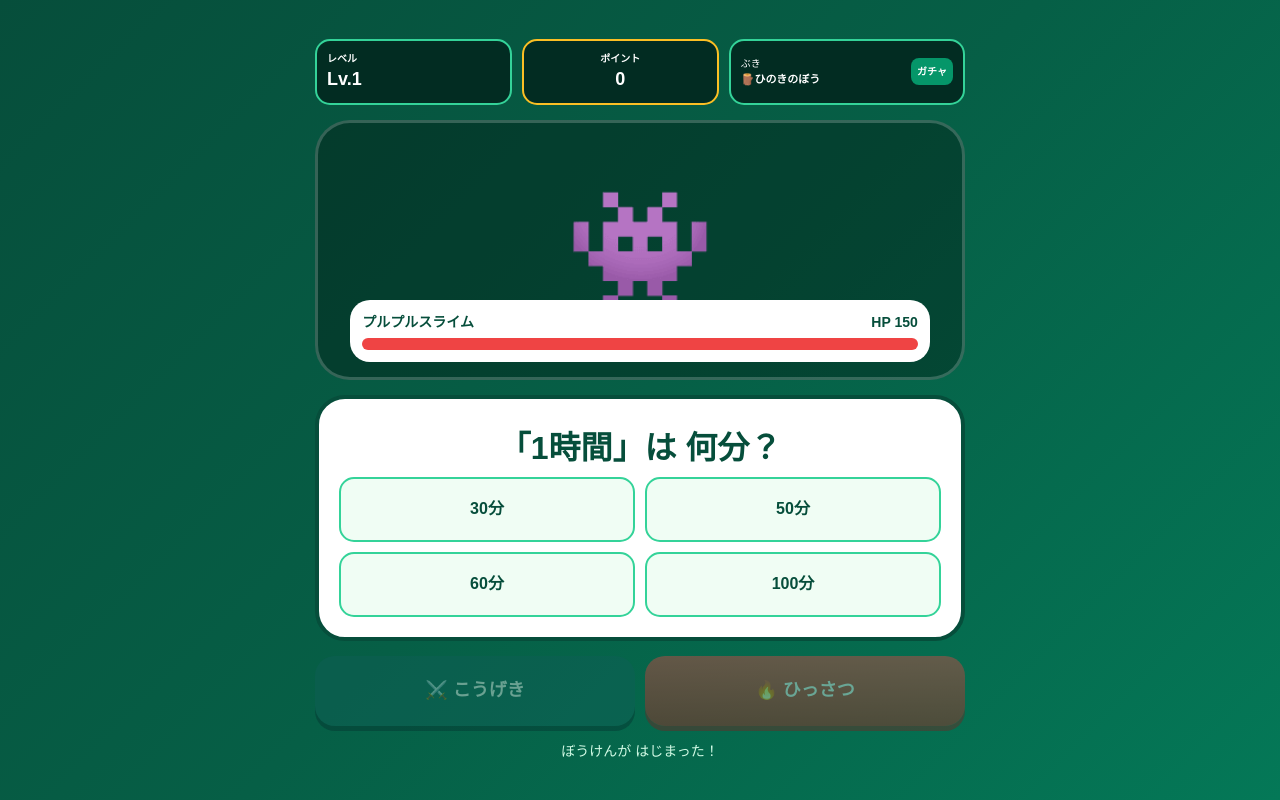
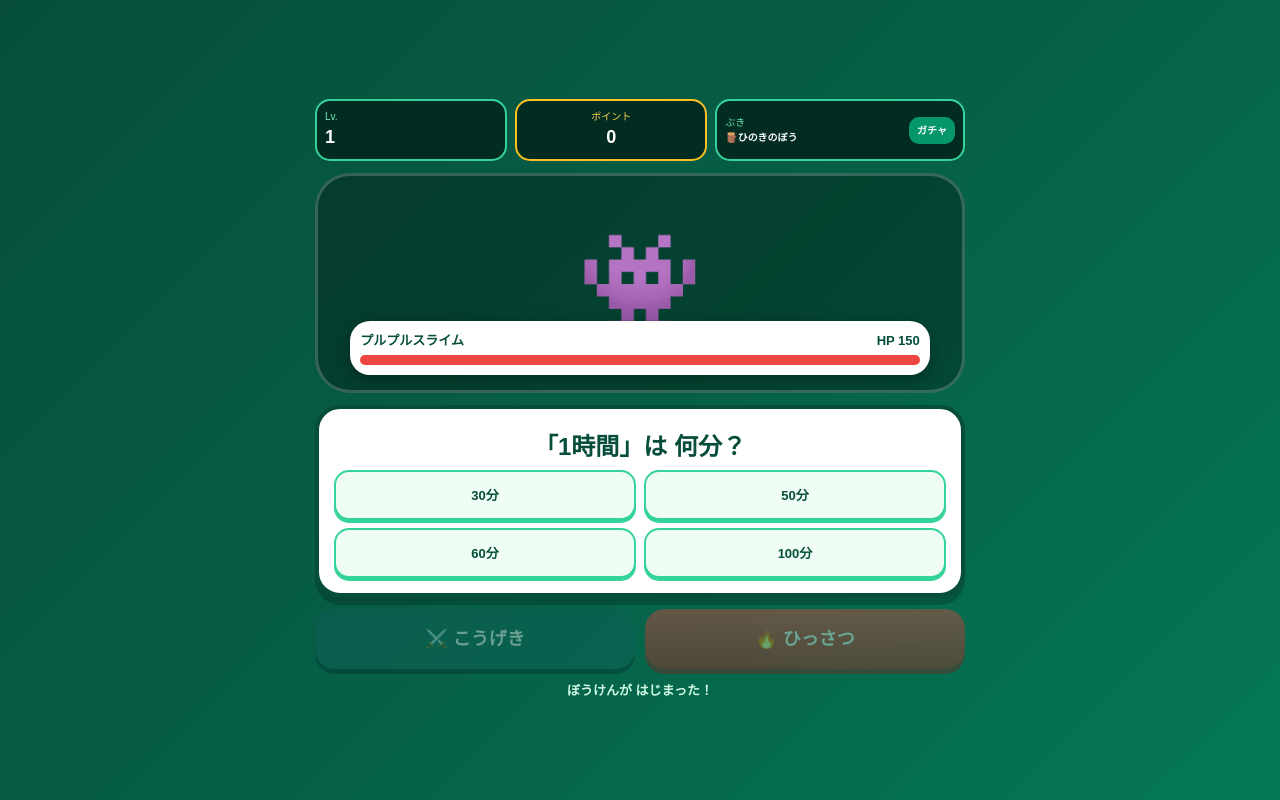
Before and after one commit to kotani6053/manaho-rpg, a Next.js app in the folder my-study-rpg/: page / in a window 1280 px wide. Built offline with nearby package versions, Linux system fonts and the light colour scheme.

Commit message:
Update page.tsx

```diff
--- a/my-study-rpg/src/app/page.tsx
+++ b/my-study-rpg/src/app/page.tsx
@@ -1,8 +1,8 @@
 "use client";
-import React, { useState, useEffect, useRef } from 'react';
+import React, { useState, useEffect } from 'react';
 import { kotobaData, monsterList, gachaTable } from '../data/gameData';
 
-export default function RobustRPG() {
+export default function UltimateRPG() {
   const [points, setPoints] = useState(0);
   const [playerLv, setPlayerLv] = useState(1);
   const [monsterIdx, setMonsterIdx] = useState(0);
@@ -18,25 +18,10 @@ export default function RobustRPG() {
   const generateQuiz = () => {
     const isMath = Math.random() > 0.4;
     if (isMath) {
-      const useThree = Math.random() > 0.4;
-      if (useThree) {
-        const a = Math.floor(Math.random() * 10) + 5;
-        const b = Math.floor(Math.random() * 10) + 1;
-        const c = Math.floor(Math.random() * 5) + 1;
-        const op1 = Math.random() > 0.5 ? '+' : '-';
-        const op2 = Math.random() > 0.5 ? '+' : '-';
-        let ans = op1 === '+' ? a + b : a - b;
-        ans = op2 === '+' ? ans + c : ans - c;
-        if (ans < 0) return generateQuiz();
-        setQuiz({ q: `${a} ${op1} ${b} ${op2} ${c} = ?`, a: ans.toString(), type: "math" });
-      } else {
-        const a = Math.floor(Math.random() * 30) + 10;
-        const b = Math.floor(Math.random() * 20) + 1;
-        const op = Math.random() > 0.5 ? '+' : '-';
-        const ans = op === '+' ? a + b : a - b;
-        if (ans < 0) return generateQuiz();
-        setQuiz({ q: `${a} ${op} ${b} = ?`, a: ans.toString(), type: "math" });
-      }
+      const a = Math.floor(Math.random() * 20) + 10;
+      const b = Math.floor(Math.random() * 10) + 1;
+      const op = Math.random() > 0.5 ? '+' : '-';
+      setQuiz({ q: `${a} ${op} ${b} = ?`, a: op === '+' ? (a+b).toString() : (a-b).toString(), type: "math" });
     } else {
       const qData = kotobaData[Math.floor(Math.random() * kotobaData.length)];
       setQuiz({ ...qData, type: "word" });
@@ -44,9 +29,9 @@ export default function RobustRPG() {
     setInputValue("");
   };
 
-  // セーブ・ロード
+  // 初期ロードとセーブ
   useEffect(() => {
-    const saved = localStorage.getItem('mana-rpg-v8');
+    const saved = localStorage.getItem('mana-rpg-vFinal-Ultra');
     if (saved) {
       const p = JSON.parse(saved);
       setPoints(p.points || 0);
@@ -59,67 +44,82 @@ export default function RobustRPG() {
   }, []);
 
   useEffect(() => {
-    localStorage.setItem('mana-rpg-v8', JSON.stringify({ points, playerLv, weapon, monsterIdx }));
+    localStorage.setItem('mana-rpg-vFinal-Ultra', JSON.stringify({ points, playerLv, weapon, monsterIdx }));
   }, [points, playerLv, weapon, monsterIdx]);
 
   // 回答チェック
   const checkAnswer = (val: string) => {
     if (val === quiz.a) {
-      const bonus = quiz.q.split(' ').length > 3 ? 50 : 30;
-      setPoints(p => p + bonus);
-      setMonsterHP(hp => Math.max(0, hp - 20)); // クイズ正解でも少しダメージ
-      setMessage(`✨ せいかい！ ${bonus}PTゲット！ ✨`);
+      setPoints(p => p + 35);
+      // 正解時、わずかにダメージを与える（レベル比例）
+      setMonsterHP(hp => Math.max(0, hp - (10 + playerLv * 2)));
+      setMessage("✨ せいかい！ パワーが たまった！ ✨");
       generateQuiz();
     } else {
-      setMessage("❌ まちがい！ もう一度！ ❌");
+      setMessage("❌ まちがい！ もういちど えらぼう ❌");
       setInputValue("");
     }
   };
 
-  // 攻撃アクション
+  // 攻撃アクション（精密なパワーバランス）
   const attack = (isSpecial: boolean) => {
     const cost = isSpecial ? 60 : 25;
     if (points < cost) return;
+
     setIsAttacking(true);
     setTimeout(() => setIsAttacking(false), 200);
-    const dmg = (isSpecial ? 250 : 60) + (weapon.power * playerLv);
+
+    // ダメージ計算: 基本威力 + (武器の力 * レベル補正)
+    const baseDmg = isSpecial ? 150 : 50;
+    const weaponBonus = weapon.power * (1 + playerLv * 0.12);
+    const dmg = Math.floor(baseDmg + weaponBonus);
+
     setPoints(p => p - cost);
-    setMonsterHP(hp => {
-      const newHp = hp - dmg;
-      return newHp < 0 ? 0 : newHp;
-    });
-    setMessage(`${weapon.name}の こうげき！ ${dmg}ダメージ！`);
+    setMonsterHP(hp => Math.max(0, hp - dmg));
+    setMessage(`${weapon.name}で こうげき！ ${dmg}ダメージ！`);
   };
 
-  // モンスター交代ロジック (ここを大幅修正)
+  // モンスター交代（不具合修正済み堅牢ロジック）
   useEffect(() => {
     if (monsterHP === 0) {
       const current = monsterList[monsterIdx];
-      let bonus = current.isRare ? 800 : 0;
-      if (bonus > 0) setPoints(p => p + bonus);
+      let bonusMsg = "";
+      if (current.isRare) {
+        setPoints(p => p + 600);
+        bonusMsg = " ＋レアボーナス！";
+      }
 
       setPlayerLv(l => l + 1);
-      setMessage(`🎊 ${current.name}を たおした！ 🎊`);
+      setMessage(`🎊 ${current.name}を たおした！${bonusMsg} 🎊`);
 
       const timer = setTimeout(() => {
         const nextIdx = (monsterIdx + 1) % monsterList.length;
         setMonsterIdx(nextIdx);
-        setMonsterHP(monsterList[nextIdx].hp); // ここで新しい敵のHPをセット
+        setMonsterHP(monsterList[nextIdx].hp); // ここで新しい敵のHPに更新
         setMessage(`${monsterList[nextIdx].name}が あらわれた！`);
       }, 1000);
 
       return () => clearTimeout(timer);
     }
-  }, [monsterHP]);
+  }, [monsterHP, monsterIdx]);
 
   // ガチャ
   const drawGacha = () => {
     if (points < 100) return;
     setPoints(p => p - 100);
-    const total = gachaTable.reduce((s, i) => s + i.weight, 0);
-    let r = Math.random() * total;
+
+    const totalWeight = gachaTable.reduce((s, i) => s + i.weight, 0);
+    let r = Math.random() * totalWeight;
     let selected = gachaTable[0];
-    for (const item of gachaTable) { if (r < item.weight) { selected = item; break; } r -= item.weight; }
+
+    for (const item of gachaTable) {
+      if (r < item.weight) {
+        selected = item;
+        break;
+      }
+      r -= item.weight;
+    }
+
     if (!selected.isHazure) setWeapon(selected);
     setGachaResult(selected);
     setTimeout(() => setGachaResult(null), 2500);
@@ -129,76 +129,87 @@ export default function RobustRPG() {
 
   return (
     <div style={{ background: 'linear-gradient(135deg, #064e3b, #065f46, #047857)', minHeight: '100vh', display: 'flex', alignItems: 'center', justifyContent: 'center', padding: '15px', fontFamily: 'sans-serif' }}>
-      <div style={{ width: '100%', maxWidth: '650px', display: 'flex', flexDirection: 'column', gap: '15px' }}>
+      <div style={{ width: '100%', maxWidth: '650px', display: 'flex', flexDirection: 'column', gap: '12px' }}>
 
         {/* ステータスバー */}
-        <div style={{ display: 'grid', gridTemplateColumns: '1fr 1fr 1.2fr', gap: '10px' }}>
-          <div style={{ background: '#022c22', border: '2px solid #34d399', padding: '10px', borderRadius: '15px', color: 'white' }}>
-            <div style={{ fontSize: '10px', fontWeight: 'bold' }}>レベル</div>
-            <div style={{ fontSize: '18px', fontWeight: '900' }}>Lv.{playerLv}</div>
+        <div style={{ display: 'grid', gridTemplateColumns: '1fr 1fr 1.3fr', gap: '8px' }}>
+          <div style={{ background: '#022c22', border: '2px solid #34d399', padding: '8px', borderRadius: '15px', color: 'white' }}>
+            <div style={{ fontSize: '10px', color: '#6ee7b7' }}>Lv.</div>
+            <div style={{ fontSize: '18px', fontWeight: '900' }}>{playerLv}</div>
           </div>
-          <div style={{ background: '#022c22', border: '2px solid #fbbf24', padding: '10px', borderRadius: '15px', color: 'white', textAlign: 'center' }}>
-            <div style={{ fontSize: '10px', fontWeight: 'bold' }}>ポイント</div>
+          <div style={{ background: '#022c22', border: '2px solid #fbbf24', padding: '8px', borderRadius: '15px', color: 'white', textAlign: 'center' }}>
+            <div style={{ fontSize: '10px', color: '#fcd34d' }}>ポイント</div>
             <div style={{ fontSize: '18px', fontWeight: '900' }}>{points}</div>
           </div>
-          <div style={{ background: '#022c22', border: '2px solid #34d399', padding: '10px', borderRadius: '15px', color: 'white', display: 'flex', justifyContent: 'space-between', alignItems: 'center' }}>
-            <div style={{ overflow: 'hidden' }}><div style={{ fontSize: '10px' }}>ぶき</div><div style={{ fontSize: '11px', fontWeight: 'bold' }}>{weapon.img}{weapon.name}</div></div>
-            <button onClick={drawGacha} disabled={points < 100} style={{ background: '#059669', color: 'white', padding: '6px', borderRadius: '8px', border: 'none', cursor: 'pointer', fontSize: '10px', fontWeight: 'bold' }}>ガチャ</button>
+          <div style={{ background: '#022c22', border: '2px solid #34d399', padding: '8px', borderRadius: '15px', color: 'white', display: 'flex', justifyContent: 'space-between', alignItems: 'center' }}>
+            <div style={{ overflow: 'hidden' }}>
+              <div style={{ fontSize: '10px', color: '#6ee7b7' }}>ぶき</div>
+              <div style={{ fontSize: '10px', fontWeight: 'bold' }}>{weapon.img}{weapon.name}</div>
+            </div>
+            <button onClick={drawGacha} disabled={points < 100} style={{ background: '#059669', color: 'white', padding: '6px 8px', borderRadius: '10px', border: 'none', cursor: 'pointer', fontSize: '10px', fontWeight: 'bold' }}>ガチャ</button>
           </div>
         </div>
 
-        {/* モンスターエリア */}
-        <div style={{ height: '260px', borderRadius: '35px', border: monster.isRare ? '6px solid #fbbf24' : '3px solid rgba(255,255,255,0.2)', display: 'flex', alignItems: 'center', justifyContent: 'center', position: 'relative', background: 'rgba(0,0,0,0.3)' }}>
-          {monster.isRare && <div style={{ position: 'absolute', top: '10px', background: '#fbbf24', color: '#000', padding: '4px 15px', borderRadius: '10px', fontSize: '12px', fontWeight: 'bold' }}>レア！</div>}
-          <div style={{ fontSize: '120px', transform: isAttacking ? 'scale(1.3)' : 'scale(1)', transition: '0.1s' }}>{monsterHP > 0 ? monster.img : '💥'}</div>
-          <div style={{ position: 'absolute', bottom: '15px', width: '90%', background: 'white', padding: '12px', borderRadius: '20px' }}>
-            <div style={{ display: 'flex', justifyContent: 'space-between', color: '#064e3b', fontWeight: 'bold', fontSize: '14px', marginBottom: '5px' }}><span>{monster.name}</span><span>HP {monsterHP}</span></div>
-            <div style={{ width: '100%', background: '#d1fae5', height: '12px', borderRadius: '6px', overflow: 'hidden' }}><div style={{ width: `${(monsterHP/monster.hp)*100}%`, background: '#ef4444', height: '100%', transition: '0.3s' }} /></div>
+        {/* モンスター表示 */}
+        <div style={{ height: '220px', borderRadius: '35px', border: monster.isRare ? '6px solid #fbbf24' : '3px solid rgba(255,255,255,0.2)', display: 'flex', alignItems: 'center', justifyContent: 'center', position: 'relative', background: 'rgba(0,0,0,0.3)' }}>
+          <div style={{ fontSize: '100px', transform: isAttacking ? 'scale(1.3)' : 'scale(1)', transition: '0.1s' }}>
+            {monsterHP > 0 ? monster.img : '💥'}
+          </div>
+          <div style={{ position: 'absolute', bottom: '15px', width: '90%', background: 'white', padding: '10px', borderRadius: '20px', boxShadow: '0 4px 15px rgba(0,0,0,0.3)' }}>
+            <div style={{ display: 'flex', justifyContent: 'space-between', color: '#064e3b', fontWeight: 'bold', fontSize: '13px' }}>
+              <span>{monster.name}</span>
+              <span>HP {monsterHP}</span>
+            </div>
+            <div style={{ width: '100%', background: '#d1fae5', height: '10px', borderRadius: '5px', overflow: 'hidden', marginTop: '5px' }}>
+              <div style={{ width: `${(monsterHP / monster.hp) * 100}%`, background: '#ef4444', height: '100%', transition: '0.3s' }} />
+            </div>
           </div>
         </div>
 
         {/* クイズエリア */}
-        <div style={{ background: 'white', borderRadius: '30px', padding: '20px', border: '4px solid #064e3b' }}>
-          <h2 style={{ textAlign: 'center', fontSize: '32px', fontWeight: '900', color: '#064e3b', margin: '5px 0' }}>{quiz.q}</h2>
+        <div style={{ background: 'white', borderRadius: '25px', padding: '15px', border: '4px solid #064e3b', boxShadow: '0 8px 0 rgba(0,0,0,0.2)' }}>
+          <h2 style={{ textAlign: 'center', fontSize: '24px', fontWeight: '900', color: '#064e3b', margin: '5px 0' }}>{quiz.q}</h2>
           {quiz.type === "math" ? (
             <div>
-              <div style={{ fontSize: '40px', textAlign: 'center', background: '#f0fdf4', marginBottom: '15px', borderRadius: '15px', height: '60px', border: '2px solid #34d399', fontWeight: '900', color: '#064e3b' }}>{inputValue}</div>
-              <div style={{ display: 'grid', gridTemplateColumns: 'repeat(3, 1fr)', gap: '8px' }}>
-                {[1,2,3,4,5,6,7,8,9].map(n => (
-                  <button key={n} onClick={() => setInputValue(v => v + n)} style={{ height: '50px', fontSize: '20px', background: '#f1f5f9', border: 'none', borderRadius: '10px', fontWeight: 'bold', boxShadow: '0 3px 0 #cbd5e1' }}>{n}</button>
+              <div style={{ fontSize: '32px', textAlign: 'center', background: '#f0fdf4', marginBottom: '10px', borderRadius: '12px', height: '50px', lineHeight: '50px', border: '2px solid #34d399', fontWeight: '900', color: '#064e3b' }}>{inputValue}</div>
+              <div style={{ display: 'grid', gridTemplateColumns: 'repeat(3, 1fr)', gap: '6px' }}>
+                {[1, 2, 3, 4, 5, 6, 7, 8, 9, 0].map(n => (
+                  <button key={n} onClick={() => setInputValue(v => v + n)} style={{ height: '42px', fontSize: '18px', background: '#f1f5f9', border: 'none', borderRadius: '10px', fontWeight: 'bold', boxShadow: '0 3px 0 #cbd5e1' }}>{n}</button>
                 ))}
-                <button onClick={() => setInputValue("")} style={{ height: '50px', background: '#fee2e2', borderRadius: '10px', border: 'none', fontWeight: 'bold' }}>C</button>
-                <button onClick={() => setInputValue(v => v + "0")} style={{ height: '50px', fontSize: '20px', background: '#f1f5f9', border: 'none', borderRadius: '10px', fontWeight: 'bold' }}>0</button>
-                <button onClick={() => checkAnswer(inputValue)} style={{ height: '50px', background: '#10b981', color: 'white', borderRadius: '10px', border: 'none', fontWeight: 'bold' }}>OK!</button>
+                <button onClick={() => setInputValue("")} style={{ height: '42px', background: '#fee2e2', borderRadius: '10px', border: 'none', fontWeight: 'bold', boxShadow: '0 3px 0 #fca5a5' }}>C</button>
+                <button onClick={() => checkAnswer(inputValue)} style={{ height: '42px', background: '#10b981', color: 'white', borderRadius: '10px', border: 'none', fontWeight: 'bold', boxShadow: '0 3px 0 #059669' }}>OK!</button>
               </div>
             </div>
           ) : (
-            <div style={{ display: 'grid', gridTemplateColumns: '1fr 1fr', gap: '10px' }}>
+            <div style={{ display: 'grid', gridTemplateColumns: '1fr 1fr', gap: '8px' }}>
               {quiz.options.map((opt: string) => (
-                <button key={opt} onClick={() => checkAnswer(opt)} style={{ height: '65px', fontSize: '16px', background: '#f0fdf4', border: '2px solid #34d399', borderRadius: '15px', fontWeight: 'bold', color: '#064e3b' }}>{opt}</button>
+                <button key={opt} onClick={() => checkAnswer(opt)} style={{ height: '50px', fontSize: '13px', background: '#f0fdf4', border: '2px solid #34d399', borderRadius: '15px', fontWeight: 'bold', color: '#064e3b', boxShadow: '0 3px 0 #34d399' }}>{opt}</button>
               ))}
             </div>
           )}
         </div>
 
-        {/* ボタンエリア */}
+        {/* アクションボタン */}
         <div style={{ display: 'grid', gridTemplateColumns: '1fr 1fr', gap: '10px' }}>
-          <button onClick={() => attack(false)} disabled={points < 25 || monsterHP <= 0} style={{ height: '70px', background: '#115e59', color: 'white', borderRadius: '20px', border: 'none', fontSize: '18px', fontWeight: 'bold', boxShadow: '0 5px 0 #042f2e', opacity: (points < 25 || monsterHP <= 0) ? 0.4 : 1 }}>⚔️ こうげき</button>
-          <button onClick={() => attack(true)} disabled={points < 60 || monsterHP <= 0} style={{ height: '70px', background: 'linear-gradient(to bottom, #ef4444, #b91c1c)', color: 'white', borderRadius: '20px', border: 'none', fontSize: '18px', fontWeight: 'bold', boxShadow: '0 5px 0 #7f1d1d', opacity: (points < 60 || monsterHP <= 0) ? 0.4 : 1 }}>🔥 ひっさつ</button>
+          <button onClick={() => attack(false)} disabled={points < 25 || monsterHP <= 0} style={{ height: '60px', background: '#115e59', color: 'white', borderRadius: '20px', border: 'none', fontSize: '18px', fontWeight: 'bold', boxShadow: '0 5px 0 #042f2e', opacity: (points < 25 || monsterHP <= 0) ? 0.4 : 1 }}>⚔️ こうげき</button>
+          <button onClick={() => attack(true)} disabled={points < 60 || monsterHP <= 0} style={{ height: '60px', background: 'linear-gradient(to bottom, #ef4444, #b91c1c)', color: 'white', borderRadius: '20px', border: 'none', fontSize: '18px', fontWeight: 'bold', boxShadow: '0 5px 0 #7f1d1d', opacity: (points < 60 || monsterHP <= 0) ? 0.4 : 1 }}>🔥 ひっさつ</button>
         </div>
 
-        <p style={{ textAlign: 'center', color: '#d1fae5', fontSize: '14px' }}>{message}</p>
+        <p style={{ textAlign: 'center', color: '#d1fae5', fontSize: '13px', fontWeight: 'bold' }}>{message}</p>
       </div>
 
       {/* ガチャ演出 */}
       {gachaResult && (
-        <div style={{ position: 'fixed', inset: 0, background: 'rgba(0,0,0,0.9)', display: 'flex', alignItems: 'center', justifyContent: 'center', zIndex: 100 }}>
-          <div style={{ background: 'white', padding: '40px', borderRadius: '40px', textAlign: 'center' }}>
-            <div style={{ fontSize: '80px' }}>{gachaResult.img}</div>
-            <div style={{ fontSize: '24px', fontWeight: 'bold' }}>{gachaResult.name}</div>
+        <div style={{ position: 'fixed', inset: 0, background: 'rgba(0,0,0,0.95)', display: 'flex', alignItems: 'center', justifyContent: 'center', zIndex: 100 }}>
+          <div style={{ background: 'white', padding: '30px', borderRadius: '35px', textAlign: 'center', border: '6px solid #fbbf24', animation: 'pop 0.3s ease-out' }}>
+            <div style={{ fontSize: '14px', color: '#666' }}>{gachaResult.isHazure ? "ハズレ..." : "ぶきを 手にいれた！"}</div>
+            <div style={{ fontSize: '80px', margin: '15px 0' }}>{gachaResult.img}</div>
+            <div style={{ fontSize: '22px', fontWeight: 'bold', color: '#064e3b' }}>{gachaResult.name}</div>
+            {!gachaResult.isHazure && <div style={{ color: '#ef4444', fontWeight: 'bold', marginTop: '5px' }}>こうげき力アップ！</div>}
           </div>
         </div>
       )}
+      <style jsx>{` @keyframes pop { 0% { transform: scale(0.5); } 100% { transform: scale(1); } } `}</style>
     </div>
   );
 }
```
